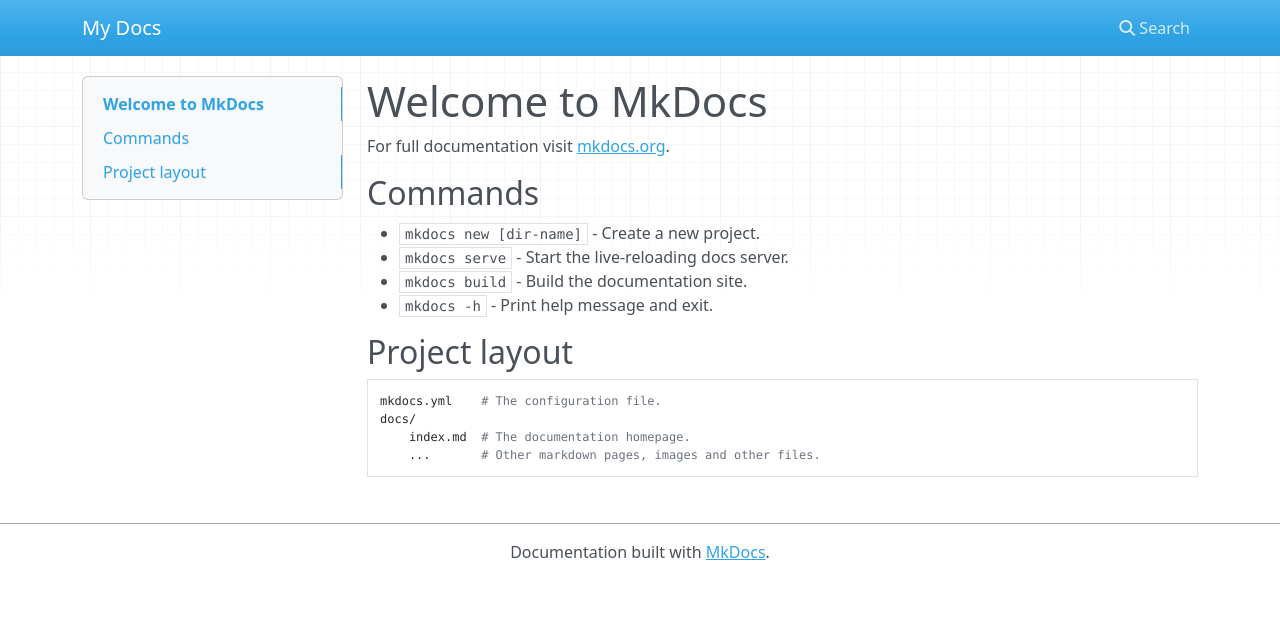
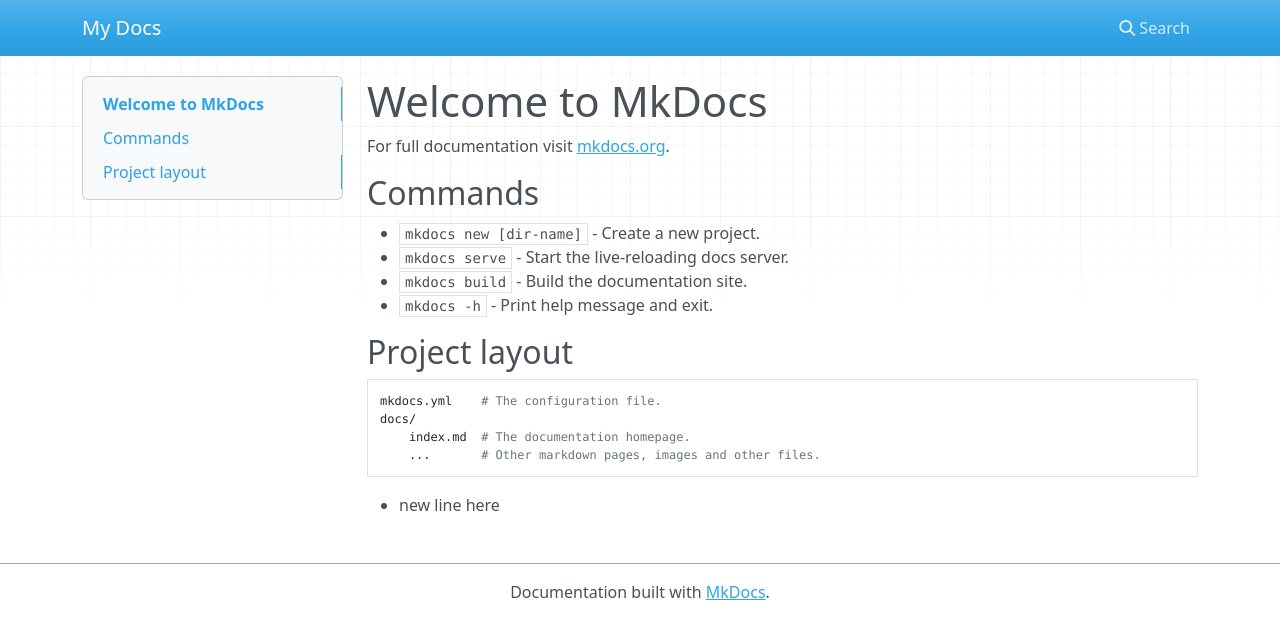
Before and after one commit to cutfilmfestival/cutfilmfestival.github.io, an MkDocs documentation site: the page built from docs/index.md, in a window 1280 px wide. Shown: the top 639 px of the page. Built offline with MkDocs 1.6.1, drawn with Linux system fonts in a browser that asks for light colours; nearby versions of some CDN libraries.

Commit message:
Test Build.

```diff
--- a/docs/index.md
+++ b/docs/index.md
@@ -15,3 +15,4 @@
     docs/
         index.md  # The documentation homepage.
         ...       # Other markdown pages, images and other files.
+* new line here
```
